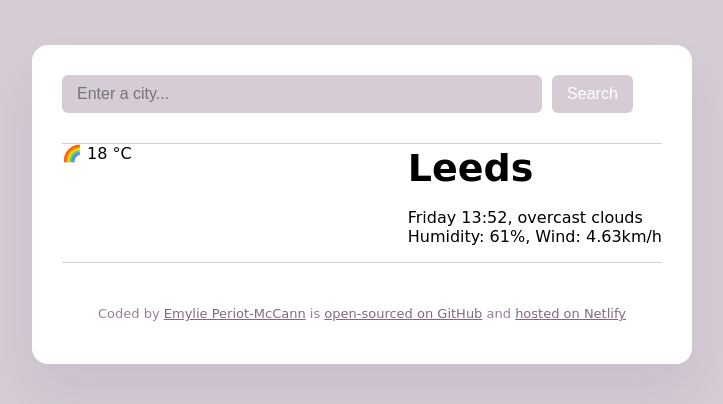
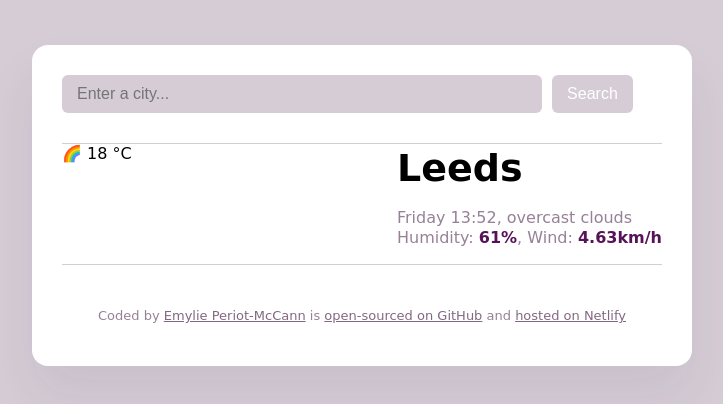
Before and after one commit to EmyliePm/PrototypeWeatherProject, a plain HTML site: page index.html in a window 1280 px wide. Shown: the whole page, without its empty margins (278-1001 px from the left). Drawn offline with Linux system fonts and the light colour scheme; a web font is replaced by a local one.

Commit message:
adding basic styling to weather-app-details, inlcluding strong property to 'fake data'

```diff
--- a/index.html
+++ b/index.html
@@ -34,7 +34,7 @@
             <p class="weather-app-details">
               Friday 13:52, overcast clouds
               <br />
-              Humidity: 61%, Wind: 4.63km/h
+              Humidity: <strong>61%</strong>, Wind: <strong>4.63km/h</strong>
             </p>
           </div>
         </div>
--- a/src/style.css
+++ b/src/style.css
@@ -43,6 +43,14 @@ header {
   font-size: 38px;
   line-height: 48px;
 }
+.weather-app-details {
+  font-size: 16px;
+  line-height: 20px;
+  color: rgb(48, 3, 48, 0.5);
+}
+.weather-app-details strong {
+  color: rgba(87, 19, 87);
+}
 footer {
   border-top: 1px solid rgb(48, 3, 48, 0.2);
   padding: 30px 0 0 0;
```
